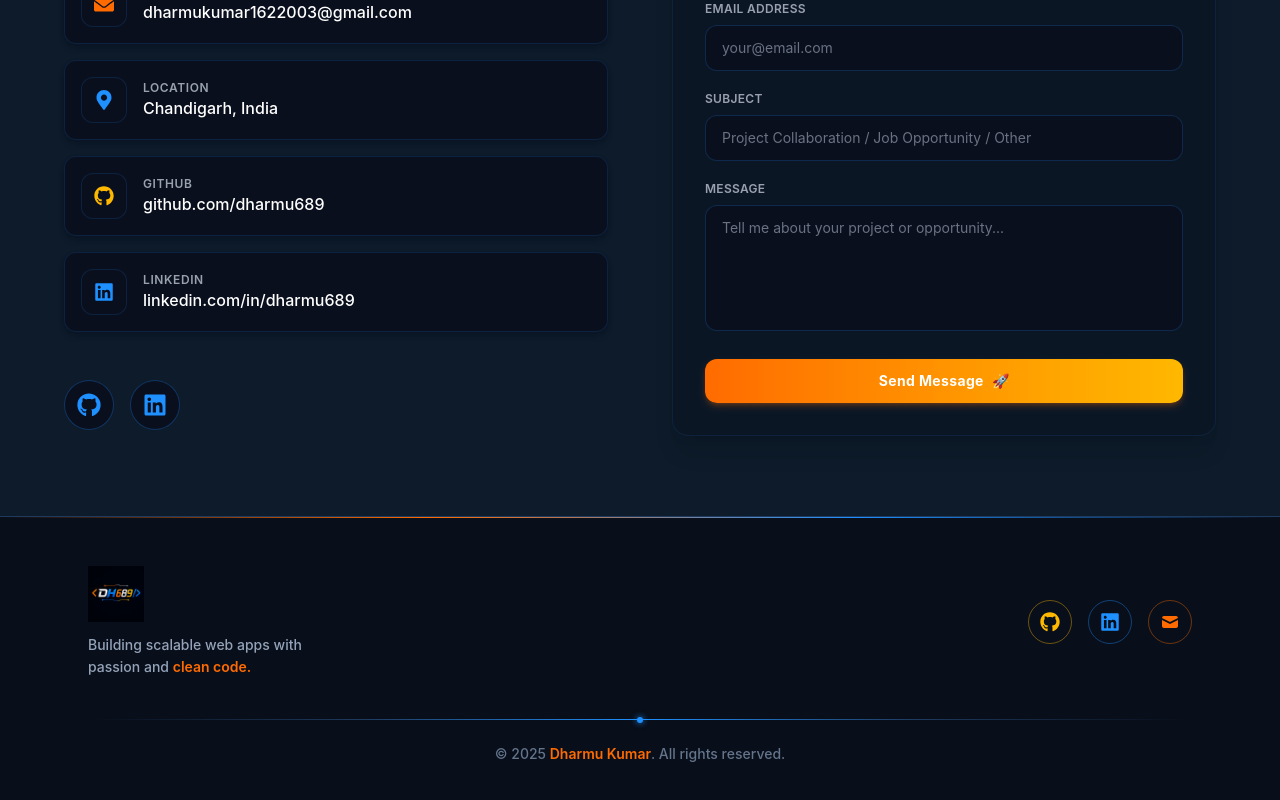
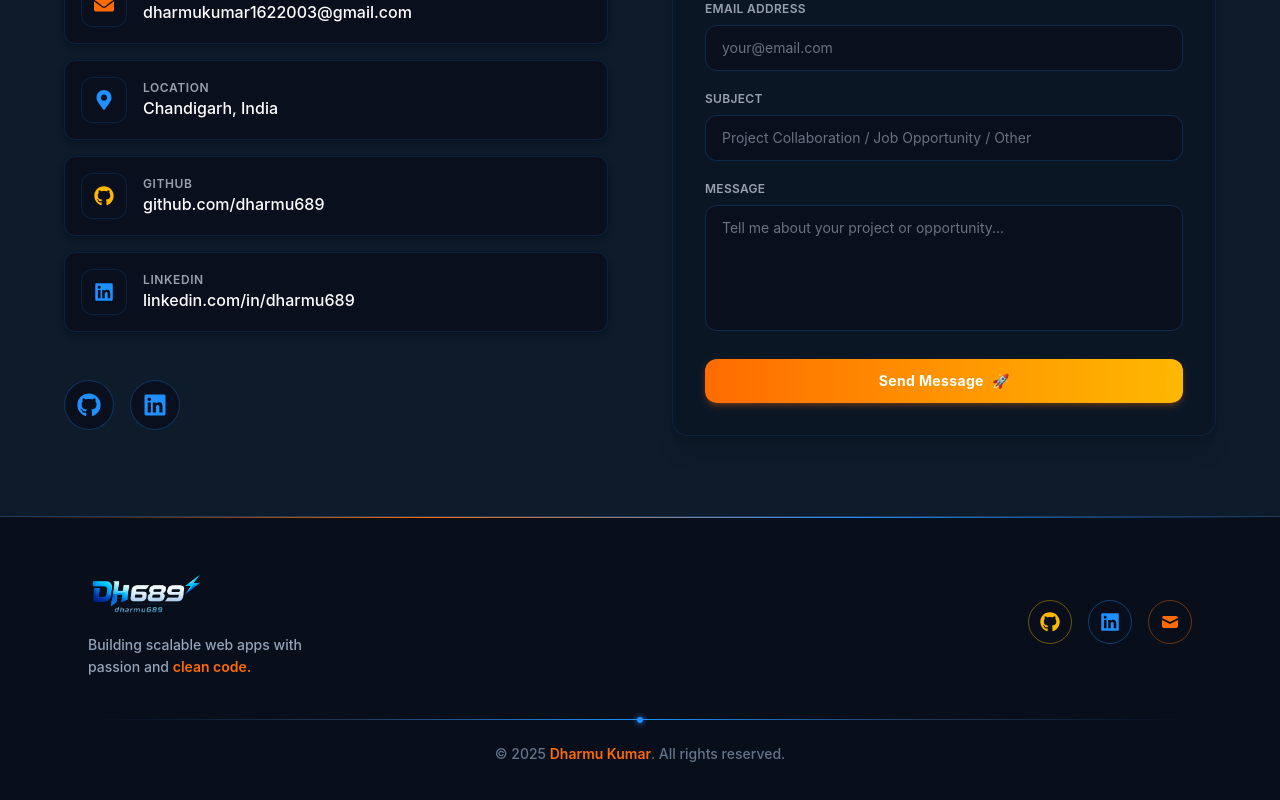
Before and after one commit to dharmu689/Portfolio, a React (Vite) app in the folder client/: page / in a window 1280 px wide. Shown: the part 7728-8528 px from the top of the page. Built offline with nearby package versions, Linux system fonts and the light colour scheme.

Commit message:
Update Footer.jsx

```diff
--- a/client/src/components/Footer.jsx
+++ b/client/src/components/Footer.jsx
@@ -2,7 +2,6 @@ import { useState, useEffect } from 'react'
 import { motion, AnimatePresence } from 'framer-motion'
 import { FaGithub, FaLinkedin, FaArrowUp } from 'react-icons/fa'
 import { HiMail } from 'react-icons/hi'
-import logo from '../assets/logo.png'
 
 const Footer = () => {
   const [showScroll, setShowScroll] = useState(false)
@@ -89,7 +88,7 @@ const Footer = () => {
               onClick={(e) => handleScrollToSection(e, 'hero')}
             >
               <img
-                src={logo}
+                src="/logo.png"
                 alt="Logo"
                 className="w-auto object-contain"
                 style={{ height: '56px' }}
```
